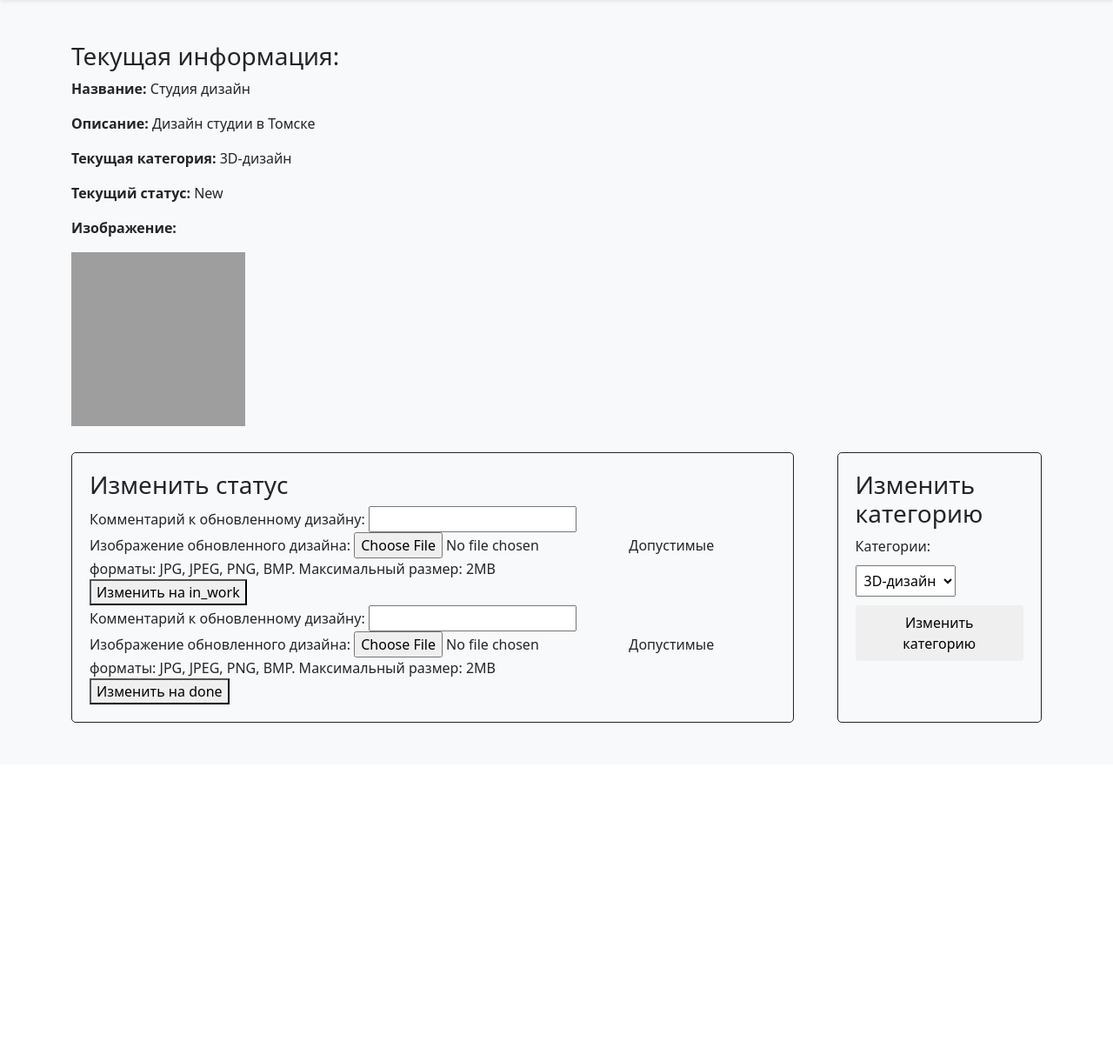
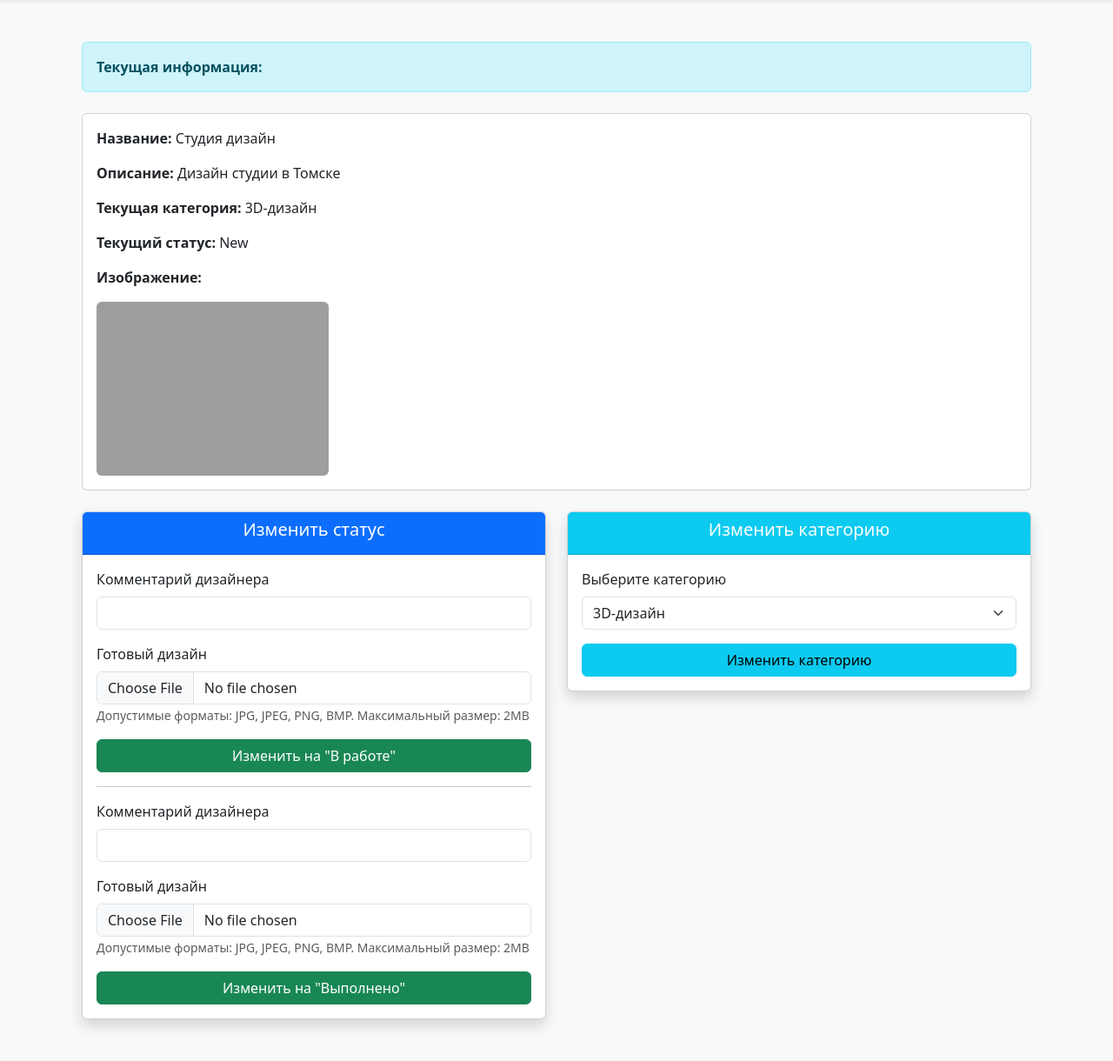
Before and after one commit to savin3/DesignPro, a Django app: page /catalog/request/edit/1/ in a window 1280 px wide. Shown: the part 48-1268 px from the top of the page at 87% size. Before the commit the page ends 879 px from the top, so only its background shows below. Run offline with Django 5.2, Linux system fonts and the light colour scheme; a user stored in the database is signed in; data comes from the database, SQL or seed files in the repository; both versions use the stored data as it was after the commit; some libraries are stand-ins or nearby versions; grey boxes are pictures that could not be loaded.

Commit message:
added design

```diff
--- a/catalog/templates/catalog/edit_request.html
+++ b/catalog/templates/catalog/edit_request.html
@@ -1,83 +1,86 @@
 {% extends 'catalog/base_template.html' %}
 {% block title %} Редактирование заявки {% endblock %}
 {% block content %}
-
-    <div style="margin-bottom: 30px;">
-        <h3>Текущая информация:</h3>
+<div class="container mt-4">
+    <div class="alert alert-info mb-4">
+        <strong>Текущая информация:</strong>
+    </div>
+    <div class="card mb-4">
+        <div class="card-body">
             <p><strong>Название:</strong> {{ changeable_request.title }}</p>
             <p><strong>Описание:</strong> {{ changeable_request.description }}</p>
             <p><strong>Текущая категория:</strong> {{ changeable_request.category }}</p>
             <p><strong>Текущий статус:</strong> {{ changeable_request.status }}</p>
             {% if changeable_request.image %}
                 <p><strong>Изображение:</strong></p>
-            <img src="{{ changeable_request.image.url }}" alt="Изображение заявки" style="height: 200px; width: 200px">
+                <img src="{{ changeable_request.image.url }}" alt="Изображение заявки" class="img-fluid rounded" style="max-height: 200px;">
             {% endif %}
         </div>
+    </div>
 
-    <div style="display: flex; gap: 50px;">
-        <div style="border: 1px solid; padding: 20px; border-radius: 5px;">
-            <h3>Изменить статус</h3>
+    <div class="row">
+        <div class="col-md-6">
+            <div class="card shadow">
+                <div class="card-header bg-primary text-white text-center">
+                    <h5>Изменить статус</h5>
+                </div>
+                <div class="card-body">
                     <form method="post" enctype="multipart/form-data">
                         {% csrf_token %}
-
                         {% if error %}
-                    <div style="color: red; margin-bottom: 20px;">
-                        {{ error }}
+                            <div class="alert alert-danger">{{ error }}</div>
+                        {% endif %}
+                        {% if changeable_request.status.name == "New" %}
+                            <div class="mb-3">
+                                <label for="worker_comment" class="form-label">Комментарий дизайнера</label>
+                                <input type="text" class="form-control" id="worker_comment" name="worker_comment">
                             </div>
+                            <div class="mb-3">
+                                <label for="completed_image" class="form-label">Готовый дизайн</label>
+                                <input type="file" class="form-control" id="completed_image" name="completed_image" accept="image/*">
+                                <small class="form-text text-muted">Допустимые форматы: JPG, JPEG, PNG, BMP. Максимальный размер: 2MB</small>
+                            </div>
+                            <button type="submit" name="edit_status_to_in_work" class="btn btn-success w-100">Изменить на "В работе"</button>
+                        {% else %}
+                            <button type="submit" class="btn btn-secondary w-100" disabled>Изменить на "В работе"</button>
                         {% endif %}
-                <div>
-                    {%if changeable_request.status.name == "New"%}
-                        <div>
-                            {{form.worker_comment.label_tag}}
-                            <input type="text" name="worker_comment" required>
-                        </div>
-                        <div>
-                            {{form.completed_image.label_tag}}
-                            <input type="file" name="completed_image" accept="completed_image/*">
-                            {{form.completed_image.help_text}}
-                        </div>
-                        <button type="submit" name="edit_status_to_in_work">Изменить на in_work</button>
-                    {%else%}
-                        <button type="submit" disabled>Изменить на in_work</button>
-                    {% endif %}
-                </div>
                     </form>
-
+                    <hr>
                     <form method="post" enctype="multipart/form-data">
                         {% csrf_token %}
-
                         {% if error %}
-                    <div style="color: red; margin-bottom: 20px;">
-                        {{ error }}
+                            <div class="alert alert-danger">{{ error }}</div>
+                        {% endif %}
+                        {% if changeable_request.status.name == "New" %}
+                            <div class="mb-3">
+                                <label for="worker_comment_done" class="form-label">Комментарий дизайнера</label>
+                                <input type="text" class="form-control" id="worker_comment_done" name="worker_comment" required>
                             </div>
+                            <div class="mb-3">
+                                <label for="completed_image_done" class="form-label">Готовый дизайн</label>
+                                <input type="file" class="form-control" id="completed_image_done" name="completed_image" accept="image/*" required>
+                                <small class="form-text text-muted">Допустимые форматы: JPG, JPEG, PNG, BMP. Максимальный размер: 2MB</small>
+                            </div>
+                            <button type="submit" name="edit_status_to_done" class="btn btn-success w-100">Изменить на "Выполнено"</button>
+                        {% else %}
+                            <button type="submit" class="btn btn-secondary w-100" disabled>Изменить на "Выполнено"</button>
                         {% endif %}
-                <div>
-                    {%if changeable_request.status.name == "New"%}
-                        <div>
-                            {{form.worker_comment.label_tag}}
-                            <input type="text" name="worker_comment">
+                    </form>
                 </div>
-                        <div>
-                            {{form.completed_image.label_tag}}
-                            <input type="file" name="completed_image" accept="completed_image/*" required>
-                            {{form.completed_image.help_text}}
             </div>
-                        <button type="submit" name="edit_status_to_done">Изменить на done</button>
-                    {%else%}
-                        <button type="submit" disabled>Изменить на done</button>
-                    {% endif %}
-                </div>
-            </form>
-
         </div>
 
-        <div style="border: 1px solid; padding: 20px; border-radius: 5px;">
-            <h3>Изменить категорию</h3>
+        <div class="col-md-6">
+            <div class="card shadow">
+                <div class="card-header bg-info text-white text-center">
+                    <h5>Изменить категорию</h5>
+                </div>
+                <div class="card-body">
                     <form method="post" enctype="multipart/form-data">
                         {% csrf_token %}
-                <div class="form-group">
-                    <label for="category">Категории:</label>
-                    <select id="category" name="category" style="margin: 10px 0; padding: 5px;">
+                        <div class="mb-3">
+                            <label for="category" class="form-label">Выберите категорию</label>
+                            <select class="form-select" id="category" name="category">
                                 {% for category in list_categories %}
                                     <option value="{{ category.id }}" {% if category.id == changeable_request.category.id %}selected{% endif %}>
                                         {{ category }}
@@ -85,10 +88,11 @@
                                 {% endfor %}
                             </select>
                         </div>
-                <button type="submit" name="edit_category" style="padding: 8px 16px; border: none; border-radius: 4px;">
-                    Изменить категорию
-                </button>
+                        <button type="submit" name="edit_category" class="btn btn-info w-100">Изменить категорию</button>
                     </form>
                 </div>
             </div>
-{%endblock%}
+        </div>
+    </div>
+</div>
+{% endblock %}
```
Also changed, not shown: catalog/templates/catalog/admin_panel.html (+41 -26 lines), catalog/templates/catalog/category.html (+32 -16 lines), db.sqlite3. Lines whose indentation alone changed are shown as unchanged.
